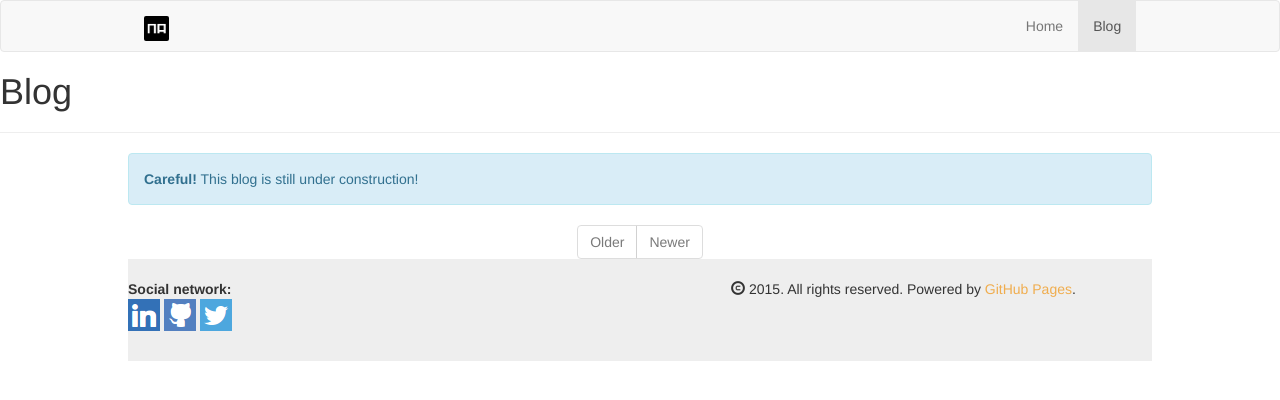
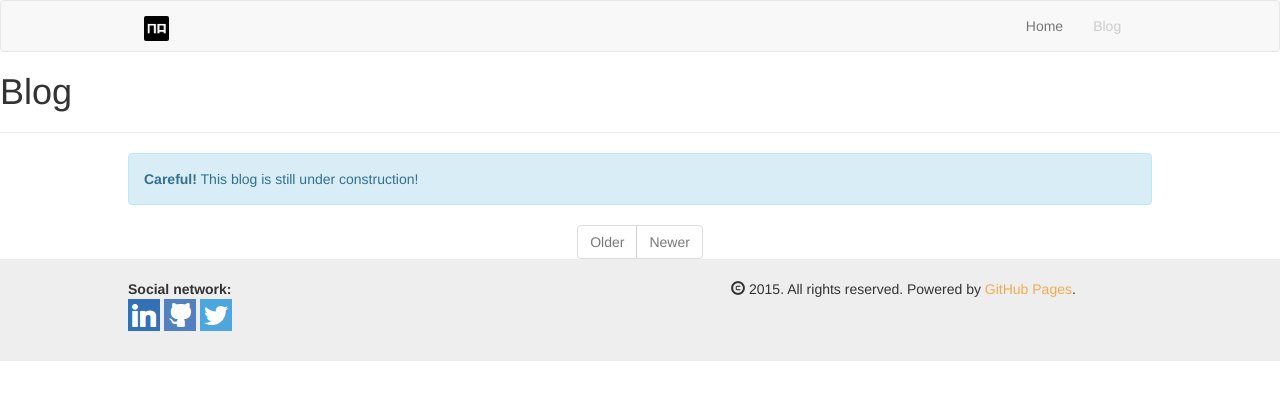
Before and after one commit to nicoaravena/nicoaravena.github.io, a Jekyll site: the page built from blog.html, in a window 1280 px wide. Shown: the top 400 px of the page. Built offline with Jekyll 4.4.1, drawn with Linux system fonts in a browser that asks for light colours; nearby versions of some CDN libraries; Markdown is read by kramdown in place of the engine named in the settings.

Commit message:
Dumb fixes

```diff
--- a/_includes/sidebar.html
+++ b/_includes/sidebar.html
@@ -16,7 +16,7 @@
         {% for node in pages_list %}
           {% if node.title != null %}
             {% if node.layout == "page" %}
-              <li class="{% if page.url == node.url %} active{% endif %}"><a href="{{ node.url }}">
+              <li class="{% if page.url == node.url %} active{% endif %} disabled"><a href="{{ node.url }}">
                 {{ node.title }}
               </a></li>
             {% endif %}
--- a/public/css/style.css
+++ b/public/css/style.css
@@ -55,7 +55,7 @@ a, a:hover, a:visited, a:focus {
 .about-bg {
 	background: rgba(0,0,0,.4);
 	border-radius: 3px;
-	padding: 10px 15px;
+	padding: 20px 15px;
 }
 
 .section-portfolio {
@@ -71,7 +71,7 @@ a, a:hover, a:visited, a:focus {
 */
 
 .navbar {
-	margin-bottom: none;
+	margin-bottom: 0px !important;
 }
 
 .navbar .container-fluid {
@@ -106,19 +106,20 @@ a, a:hover, a:visited, a:focus {
 	background: #eee;
 }
 
-.footer {
+.footer .footer-content{
 	background: #eee;
 	margin: auto;
 	width: 80%;
 }
 
 .footer .copyright {
+	height: 100%;
 	vertical-align: middle;
 }
 
 .project {
 	padding: 15px 10px;
-	text-shadow: 2px 2px 2px #000;
+	box-shadow: 2px 2px 2px #000;
 }
 
 .project img {
@@ -166,3 +167,9 @@ a, a:hover, a:visited, a:focus {
 	height: 3px;
 	background: #5bc0de;
 }
+
+.btn {
+	transition: .5s;
+	-webkit-transition: .5s;
+	-moz-transition: .5s;
+}
```
Also changed, not shown: public/images/16958-cicuit-board-1920x1200-computer-wallpaper.jpg (deleted), public/images/abstract-vectors-technology-modern-graphics-wallpaper-latest-hd-technology-wallpaper-wallpapers-hd-1920x1080-for-mobile-free-download-windows-7-1366x768-iphone-photoshop-tutorial-android.jpg (deleted).
